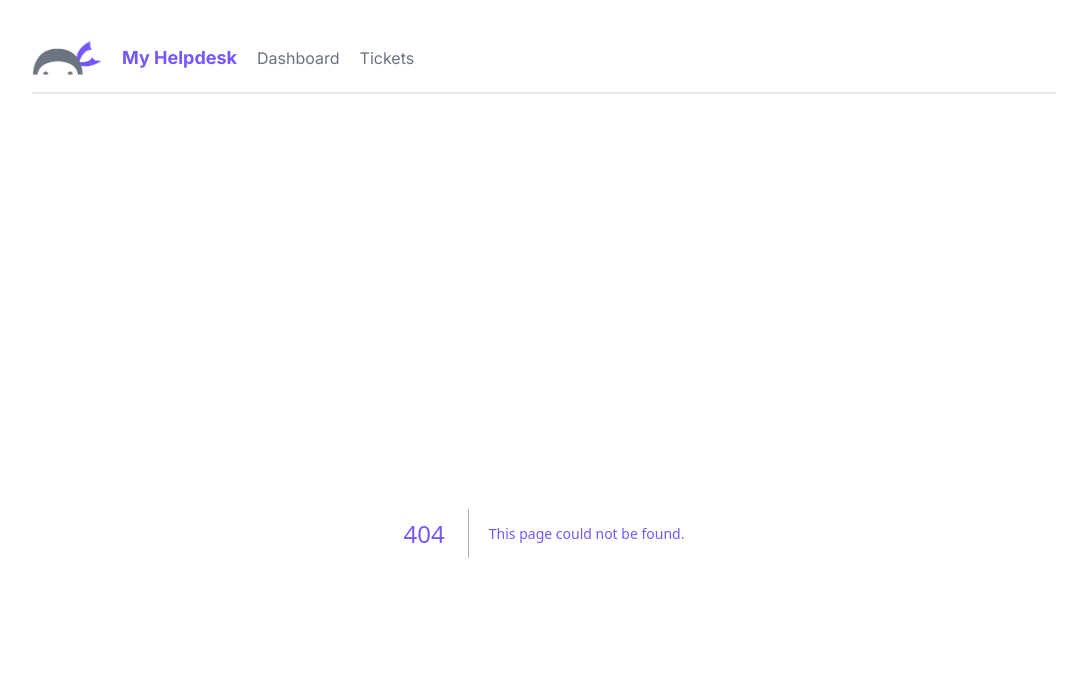
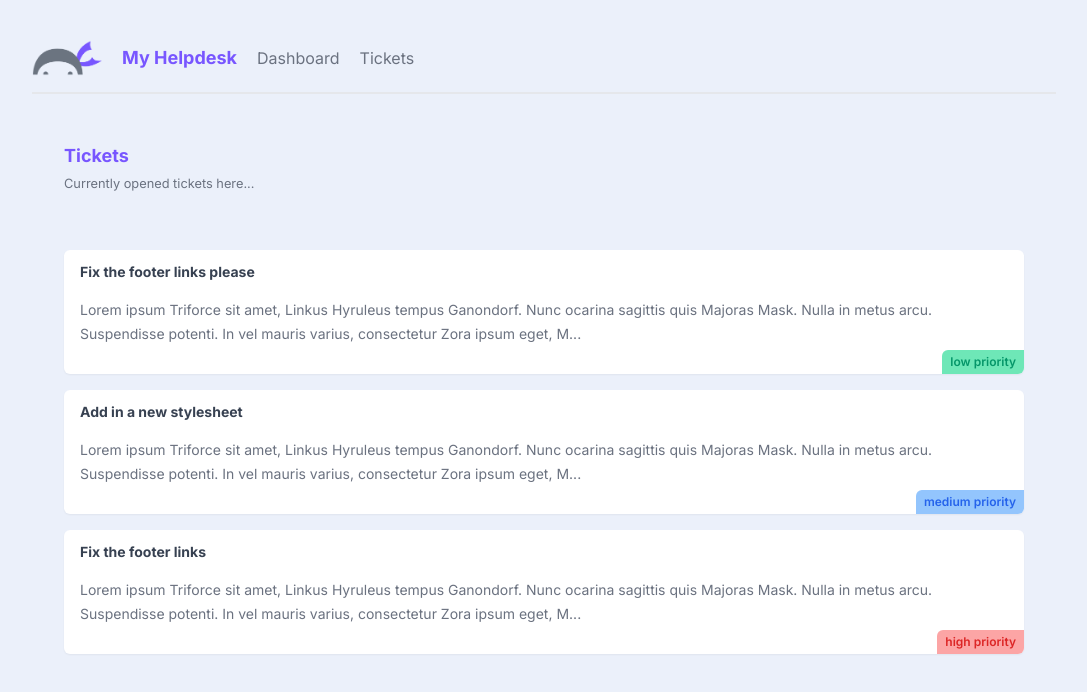
Before and after one commit to arshedgithub/Helpdesk-using-NextJs, a Next.js app: page /tickets in a window 1280 px wide. Before the commit this address had no page. Shown: the top 692 px of the page, without its empty margins (96-1183 px from the left). Built offline with nearby package versions, Linux system fonts and the light colour scheme; data requests are answered from the project's data file.

Commit message:
fetching data

```diff
--- /dev/null
+++ b/app/tickets/TicketList.tsx
@@ -0,0 +1,29 @@
+async function getTickets(): Promise<Ticket[]> {
+    const res = await fetch('http://localhost:4000/tickets');
+    return res.json();
+}
+
+interface Ticket {
+    id: string;
+    title: string;
+    body: string;
+    priority: string;
+    user_email: string;
+}
+
+export default async function TicketList() {
+
+    const tickets = await getTickets();
+
+    return (
+        <>
+            {tickets.map(ticket => (
+                <div key={ticket.id} className="card">
+                    <h3>{ticket.title}</h3>
+                    <p>{ticket.body.slice(0, 200)}...</p>
+                    <div className={`pill ${ticket.priority}`}>{ticket.priority} priority</div>
+                </div>
+            ))}
+            {tickets.length == 0 && (<p className="text-center">There are no open Tickets...</p>)}
+        </>)
+}
--- /dev/null
+++ b/app/tickets/page.tsx
@@ -0,0 +1,16 @@
+import TicketList from "./TicketList";
+
+export default function Tickets() {
+    return (
+        <main>
+            <nav>
+                <div>
+                    <h2>Tickets</h2>
+                    <p><small>Currently opened tickets here...</small></p>
+                </div>
+            </nav>
+
+            <TicketList />
+        </main>
+    )
+}
```
Also changed, not shown: app/components/tickets/page.tsx (deleted).
